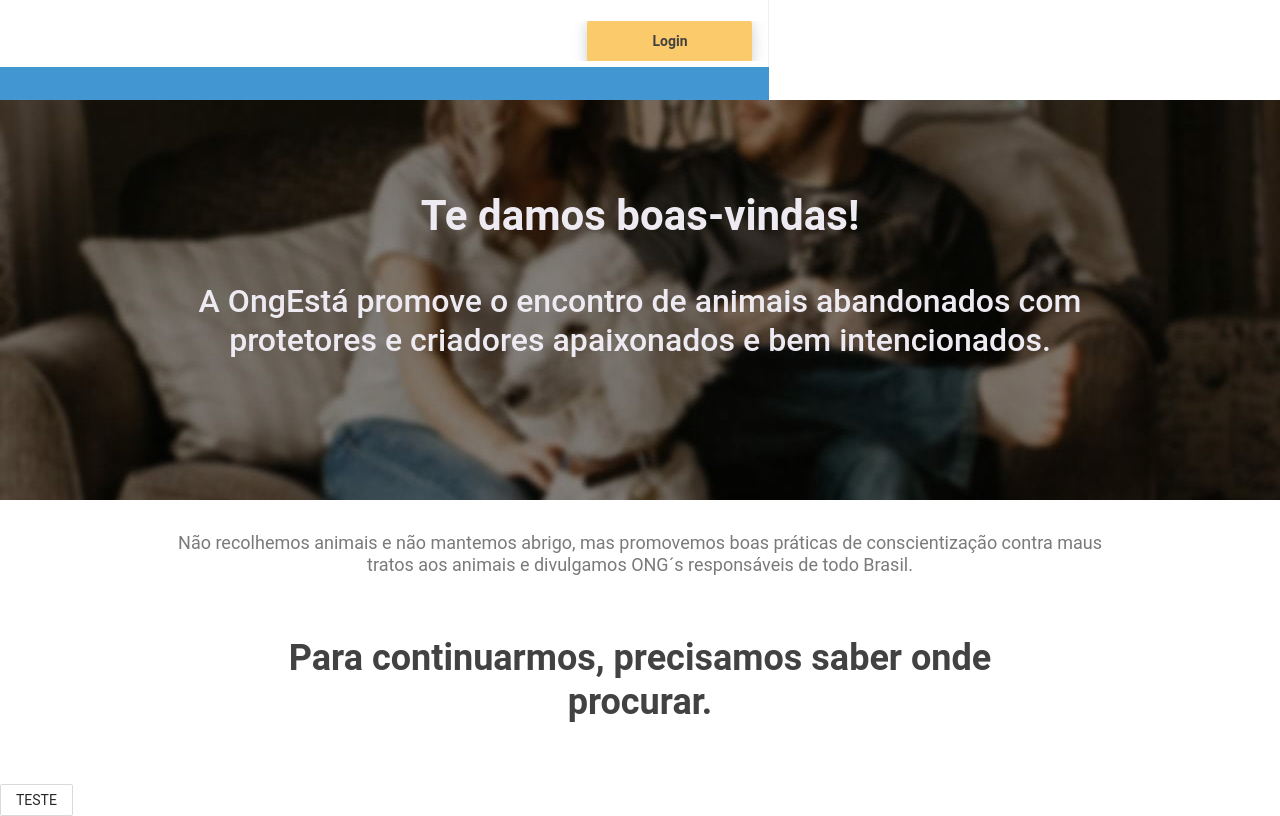
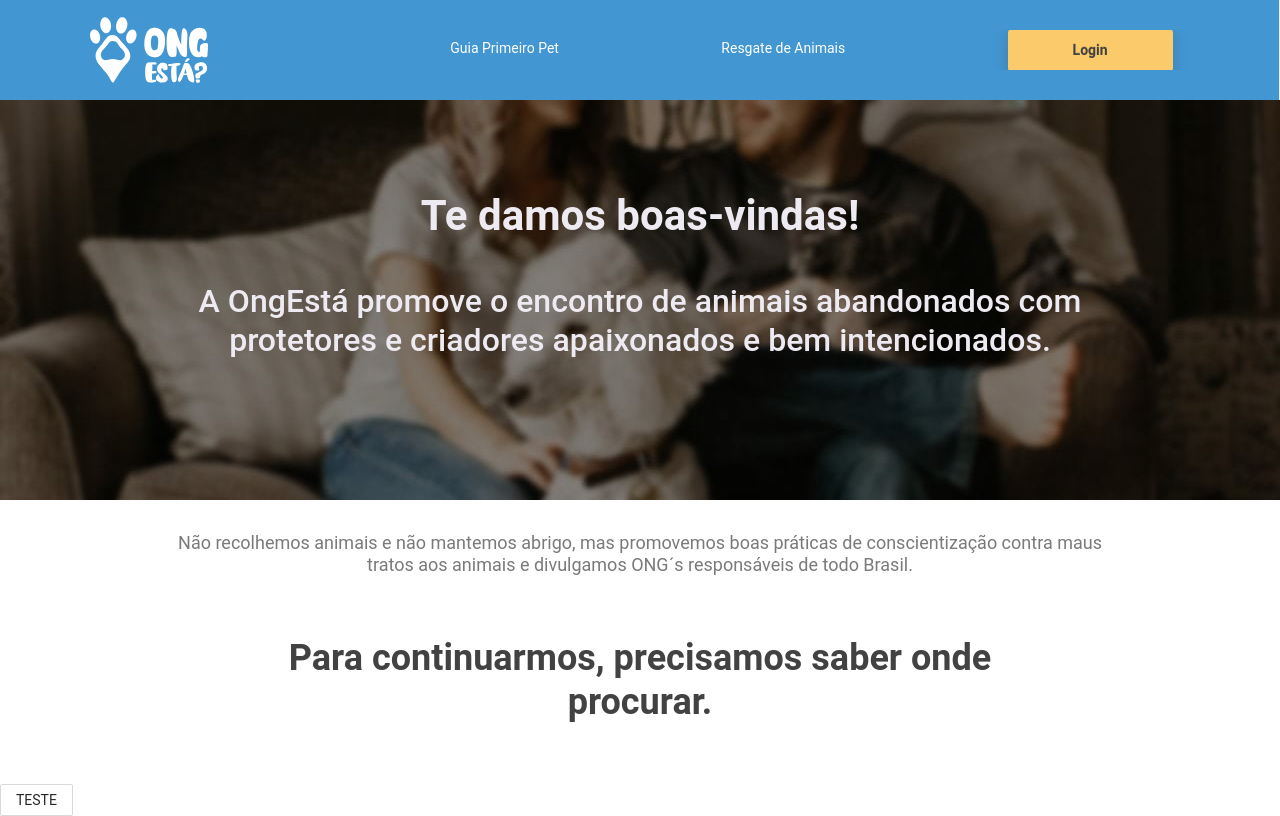
Before and after one commit to ariane011/ongesta, a React (Create React App) app: page / in a window 1280 px wide. Built offline with nearby package versions, Linux system fonts and the light colour scheme; the HTML template or start-up script is replaced by a standard one.

Commit message:
Correção do bug do menu

```diff
--- a/src/componentes/Header/Header.styled.js
+++ b/src/componentes/Header/Header.styled.js
@@ -1,11 +1,9 @@
 import styled from "styled-components";
 
 export const Container = styled.div`
-img {
-  width: 72%;
-}
-  height: 100px;
-  background-color: #4296d2;
+  img {
+    width: 72%;
+  }
   ul,
   li {
     display: flex;
@@ -14,6 +12,7 @@ img {
   }
   li,
   a {
+    height: auto;
     margin: auto;
     text-decoration: none;
     color: #ffff;
@@ -32,8 +31,22 @@ img {
     border: none;
     filter: drop-shadow(0px 4px 7px rgba(50, 50, 50, 0.25));
     &:hover {
-      background-color: #FFD880;
+      background-color: #ffd880;
       transition: 0.3s;
+      color: #424242;
+    }
+    &:focus {
+      background-color: #ffd880;
+      color: #424242;
+    }
+  }
+  .ant-menu-item .ant-menu-item-only-child {
+    background-color: transparent;
+    &:focus {
+      background-color: transparent;
+    }
+    &:active {
+      background-color: transparent;
     }
   }
 `;
--- a/src/componentes/Header/index.js
+++ b/src/componentes/Header/index.js
@@ -1,29 +1,25 @@
 import React from "react";
-import { Row, Menu, Button } from "antd";
+import { Menu, Button } from "antd";
 import { Container } from "./Header.styled";
 import logo from "../../assets/images/logo.svg";
 
 export const Header = () => {
   return (
-    <Row>
     <Container>
-        <Menu style={{ paddingTop: 15}}>
-          <Menu.Item>
+      <Menu style={{ backgroundColor: "#4296d2", height: 100 }}>
         <a href="/">
           <img src={logo} className="logo-header" alt="Logo da ONGEstá" />
         </a>
-          </Menu.Item>
-          <Menu.Item style={{ marginRight: 40}}>
+        <Menu.Item style={{ marginRight: 40 }}>
           <a href="/">Guia Primeiro Pet</a>
         </Menu.Item>
-          <Menu.Item style={{ marginRight: 40}}>
+        <Menu.Item style={{ marginRight: 40 }}>
           <a href="/">Resgate de Animais</a>
         </Menu.Item>
-          <Menu.Item>
-            <button>Login</button>
+        <Menu.Item style={{ backgroundColor: 'transparent' }}>
+          <Button type="primary">Login</Button>
         </Menu.Item>
       </Menu>
     </Container>
-    </Row>
   );
 };
```
Lines whose indentation alone changed are shown as unchanged.
